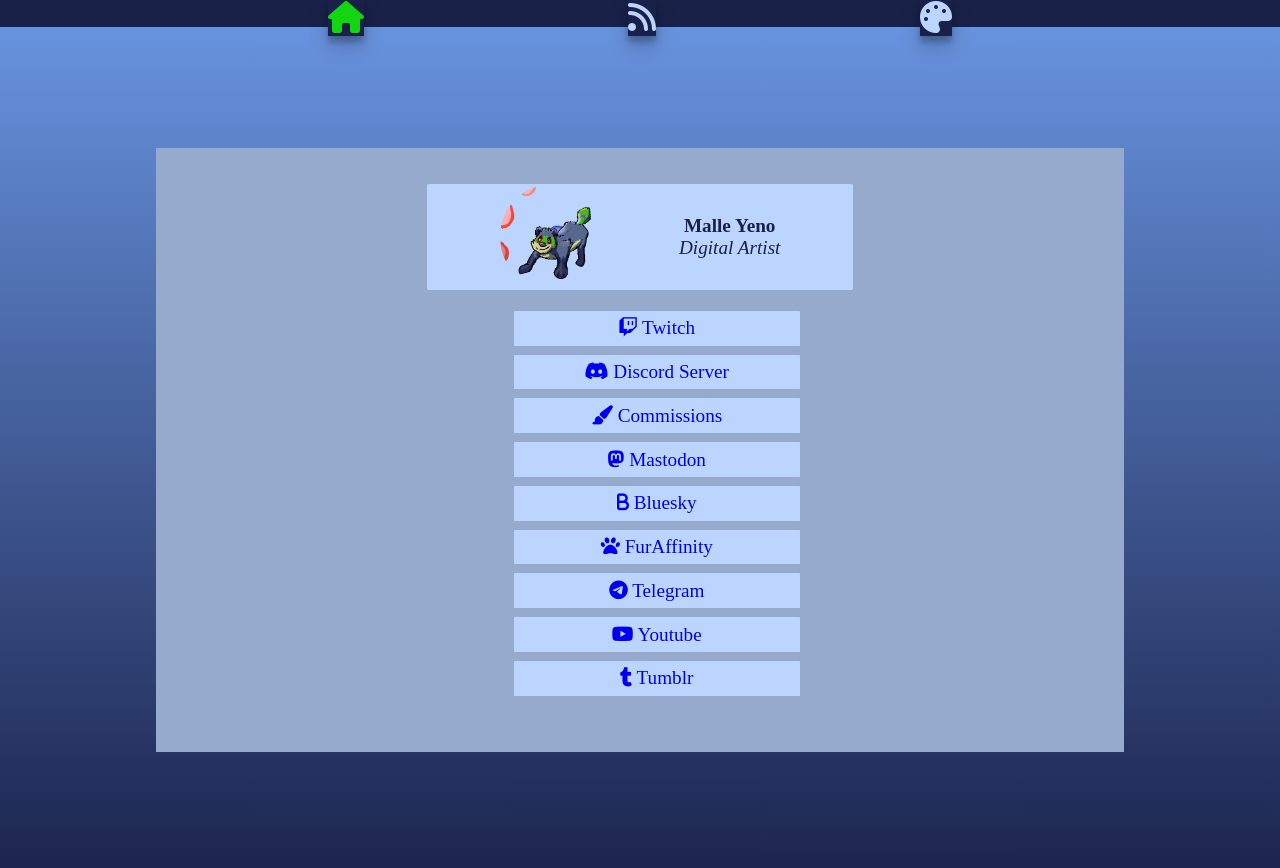
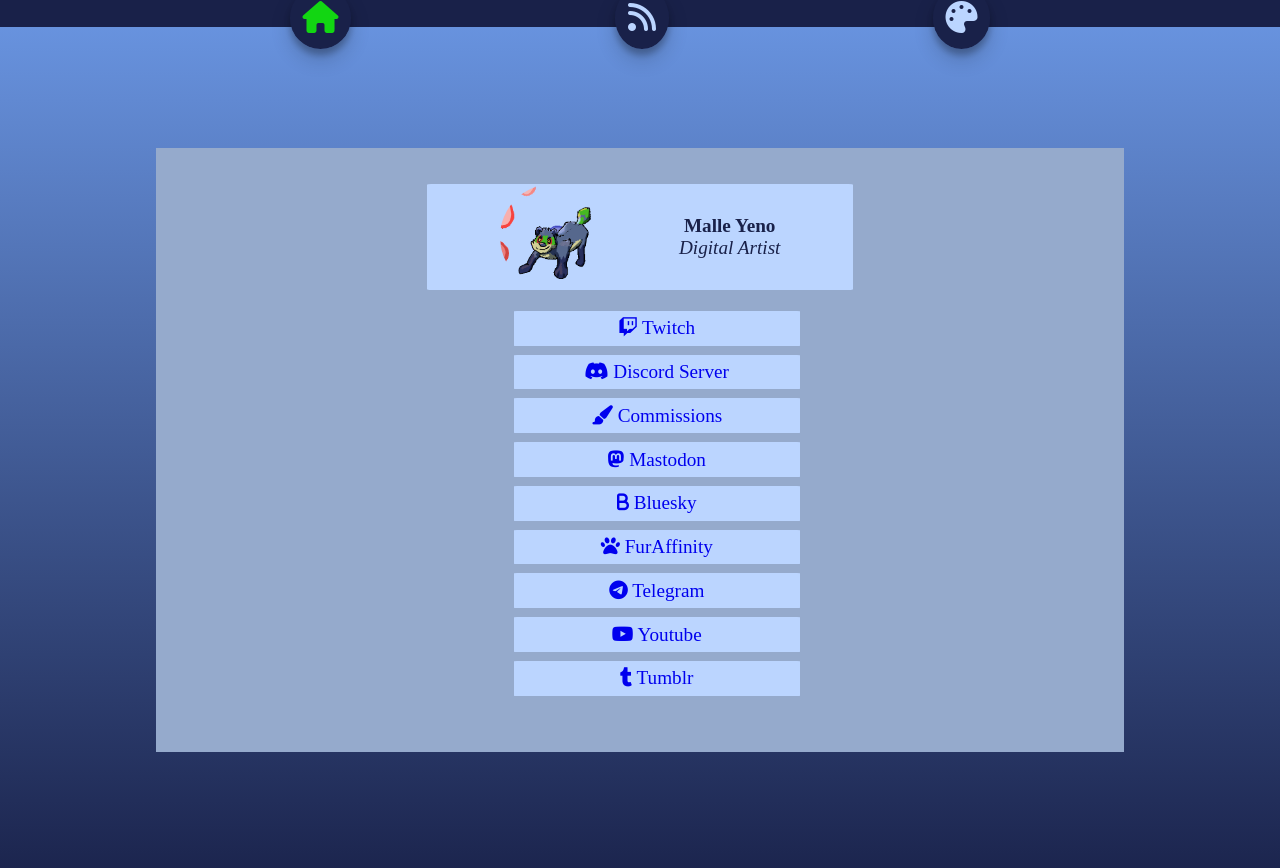
Before and after one commit to malleyeno/malleyeno.github.io, a Jekyll site: the page built from index.html, in a window 1280 px wide. Shown: the top 868 px of the page. Built offline with Jekyll 4.4.1, drawn with Linux system fonts in a browser that asks for light colours; nearby versions of some CDN libraries.

Commit message:
Nav: buttons are round

```diff
--- a/_sass/main.scss
+++ b/_sass/main.scss
@@ -62,10 +62,11 @@
 
 .button {
     background-color: $buttonCol;
+    border-radius: 50%;
     color:#bbd5ff;
     list-style-type: none;
     margin: 0% 10%;
-    padding: 0%;
+    padding: 1vw;
     display: inline;
     box-shadow: 0 10px 20px rgba(0, 0, 0, 0.19), 0 6px 6px rgba(0, 0, 0, 0.23);
 }
```
